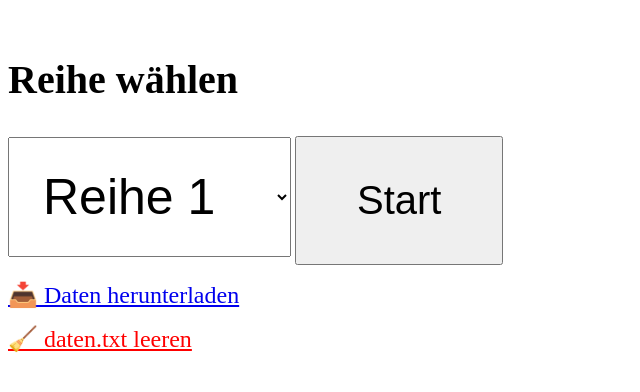
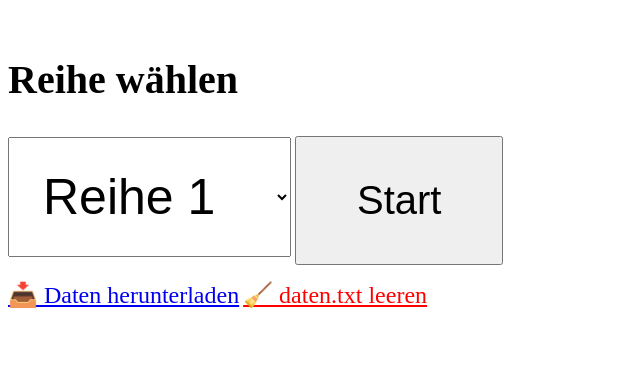
Before and after one commit to bezeba/Rebberg-app, a Flask app: page / in a window 1280 px wide. Shown: the part 240-632 px from the top of the page, without its empty margins (0-640 px from the left). Run offline with Flask 3, Linux system fonts and the light colour scheme.

Commit message:
Update start.html

```diff
--- a/templates/start.html
+++ b/templates/start.html
@@ -14,9 +14,8 @@
     <button type="submit" style="font-size: 40px; padding: 40px 60px;">Start</button>
     <p>
     <a href="/download" style="font-size: 24px;">📥 Daten herunterladen</a>
-    </p>
-    <p>
-      <a href="/reset-daten" style="font-size: 24px; color: red;">🧹 daten.txt leeren</a>
+
+    <a href="/reset-daten" style="font-size: 24px; color: red;">🧹 daten.txt leeren</a>
     </p>
 
   </form>
```
